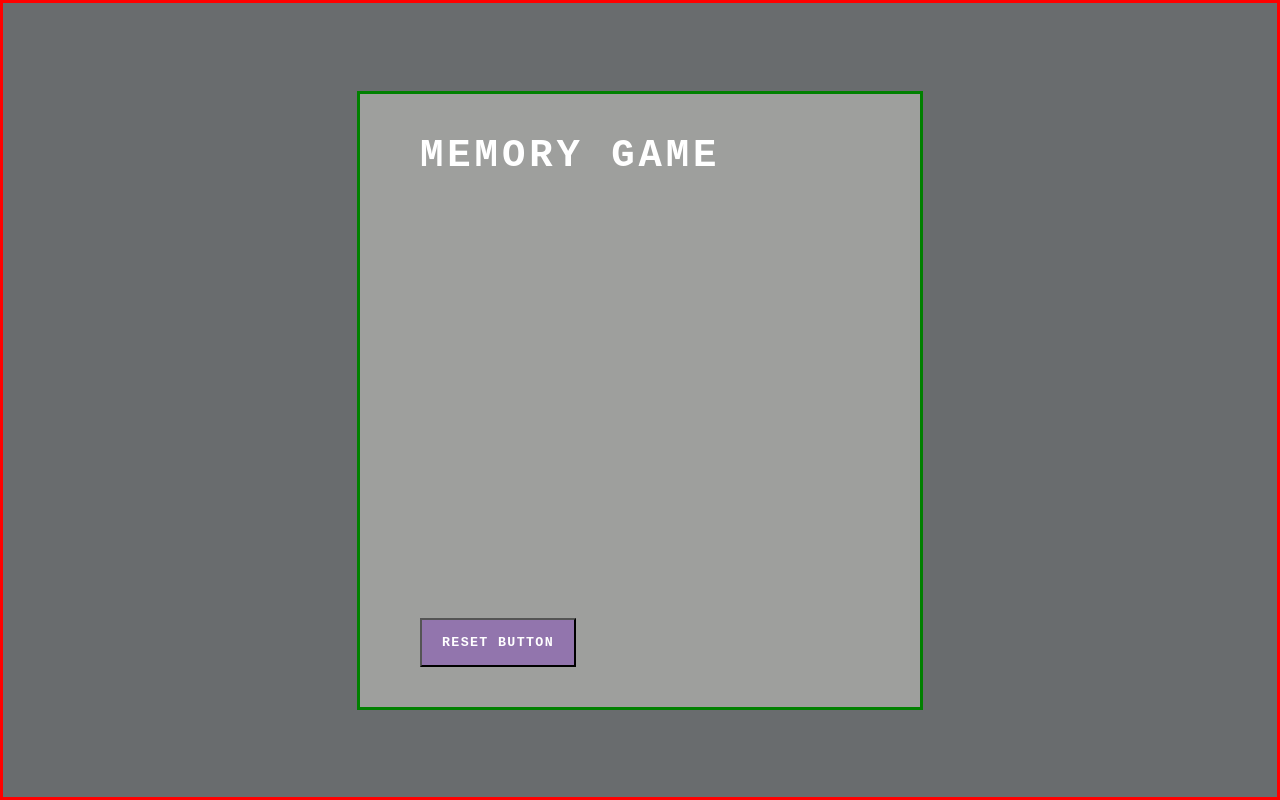
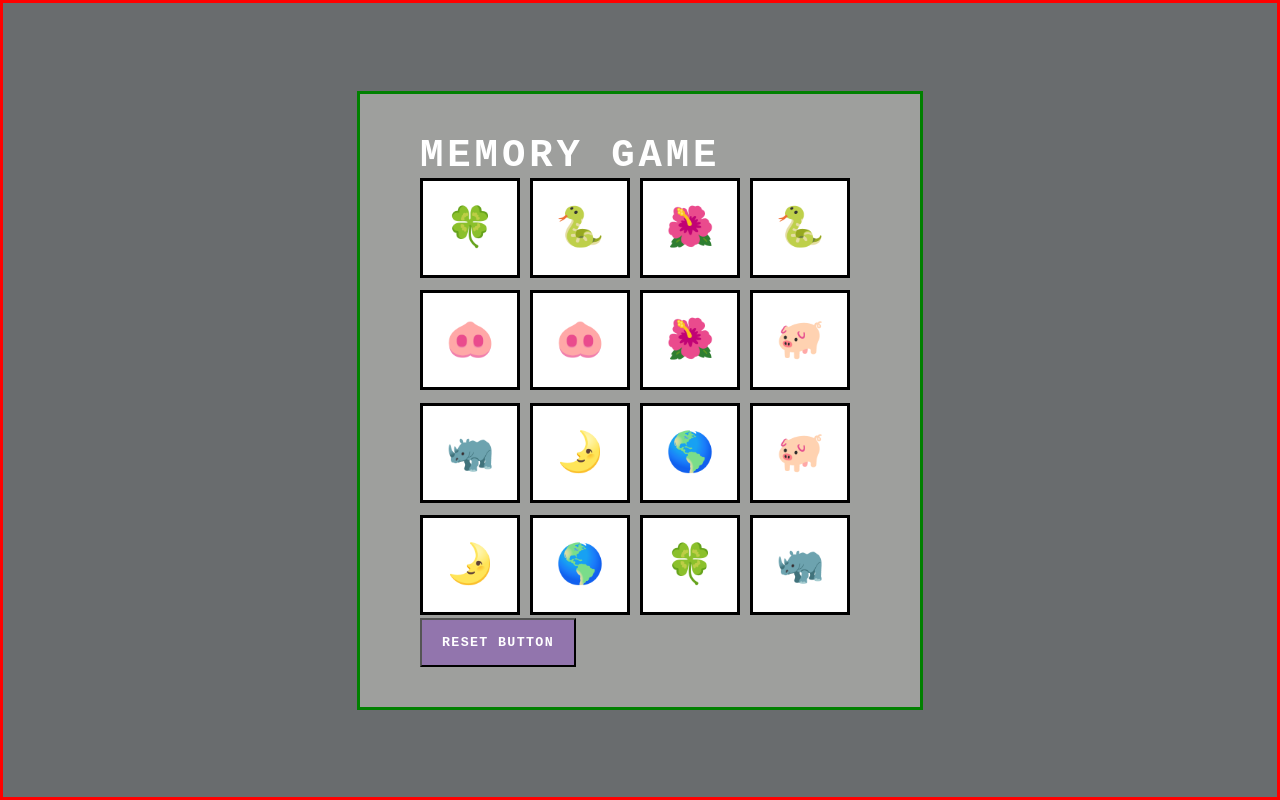
Before and after one commit to Mnqanqeni/memory-game, a website: page index.html in a window 1280 px wide. Drawn offline with Linux system fonts and the light colour scheme.

Commit message:
add push

```diff
--- a/css/styles.css
+++ b/css/styles.css
@@ -59,4 +59,19 @@ h2{
     display: flex;
     flex-wrap: wrap;
     gap: 10px;
+    perspective: 500px;
+    transform-style: preserve-3d;
 }
+
+.item{
+    border: solid ;
+    position: relative;
+    width: 100px;
+    height: 100px;
+    display: flex;
+    justify-content: center;
+    align-items: center;
+    font-size: 3em;
+    background: white;
+    transform: 0.25s;
+}
--- a/index.html
+++ b/index.html
@@ -12,5 +12,6 @@
         <div class="game"></div>
         <button class="reset">Reset Button</button>
     </div>
+    <script src="src/memory_game.js"></script>
 </body>
 </html>
--- a/src/memory_game.js
+++ b/src/memory_game.js
@@ -14,18 +14,38 @@ const emojis = [
     "⚡️", "☄️", "💥", "🔥", "🌪", "🌈", "☀️", "⛈", "⛄️", "💦"
   ];
 
+document.querySelector(".reset").addEventListener("click", ()=>{
+  document.location.reload()
+})
+populate()
 
 
+function populate(){
+  const gameCards=pickBoardCards(4,4);
+  for(let i=0;i<gameCards.length;i++){
+    let card = document.createElement("div");
+    card.className="item";
+    card.innerHTML=gameCards[i];
+    document.querySelector(".game").appendChild(card);
+  }
+}
 
 function pickBoardCards(n, m) {
-  emojisToTheBoard = [];
-  let temp=[...emojis]
-  for (let i = 0; i < (n * m)/2; i++) {
-    console.log(Math.random() * temp.length)
-    emojisToTheBoard.push(temp[Math.floor(Math.random() * temp.length)]);
-    temp=temp.slice(0,)
+  let  temp = shuffle(emojis).slice(0,(n*m)/2);
+
+  return shuffle([...temp, ...temp])
+}
+
+function shuffle(array){
+  shuffledArray = [];
+  const length = array.length;
+
+  for (let i = 0; i < length; i++) {
+    let index=Math.floor(Math.random() * array.length);
+    shuffledArray.push(array[index]);
+    array=array.slice(0,index).concat(array.slice(index+1));
   }
-  return [...emojisToTheBoard,...emojisToTheBoard]
+  return shuffledArray
 }
 
 console.log(pickBoardCards(4,4))
```
